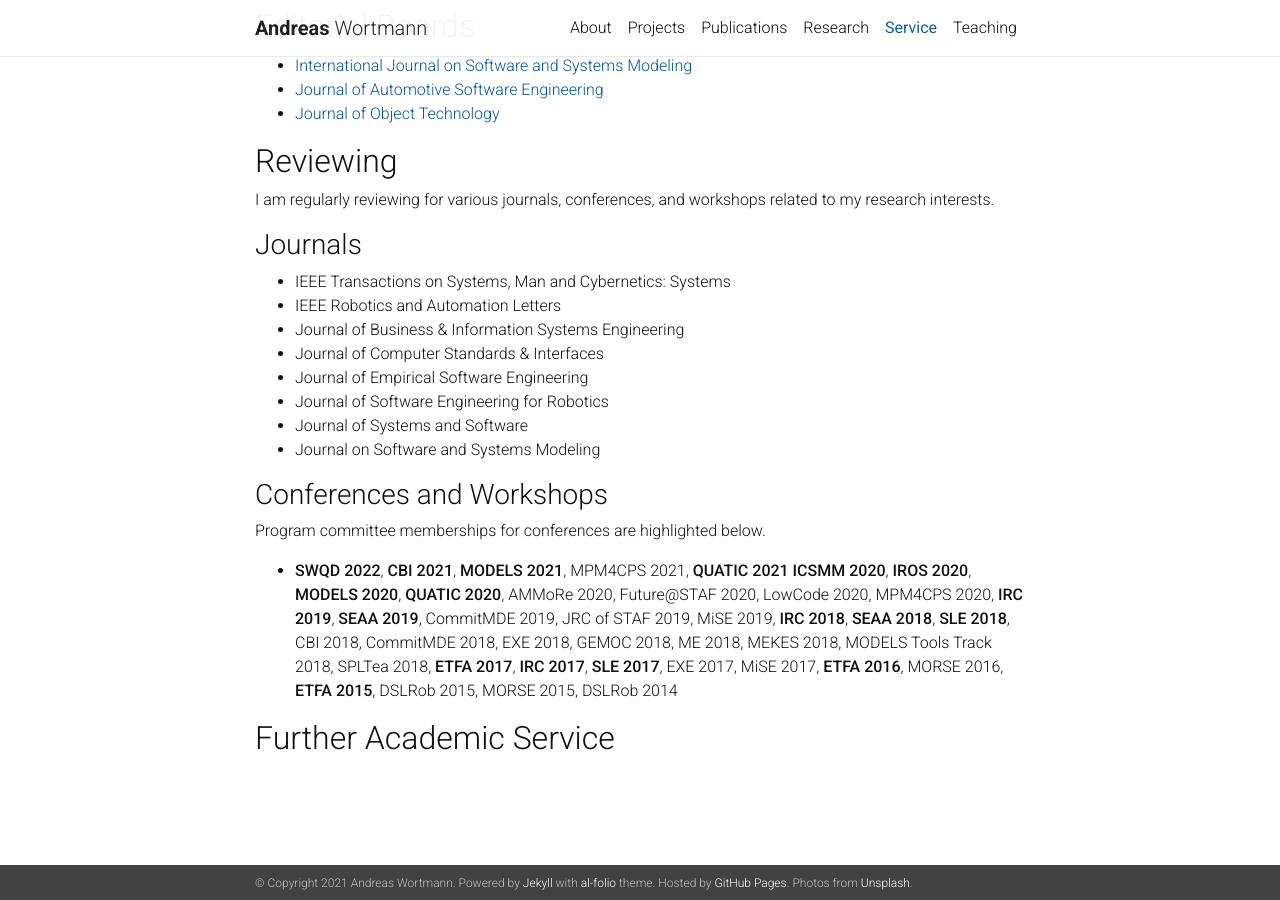
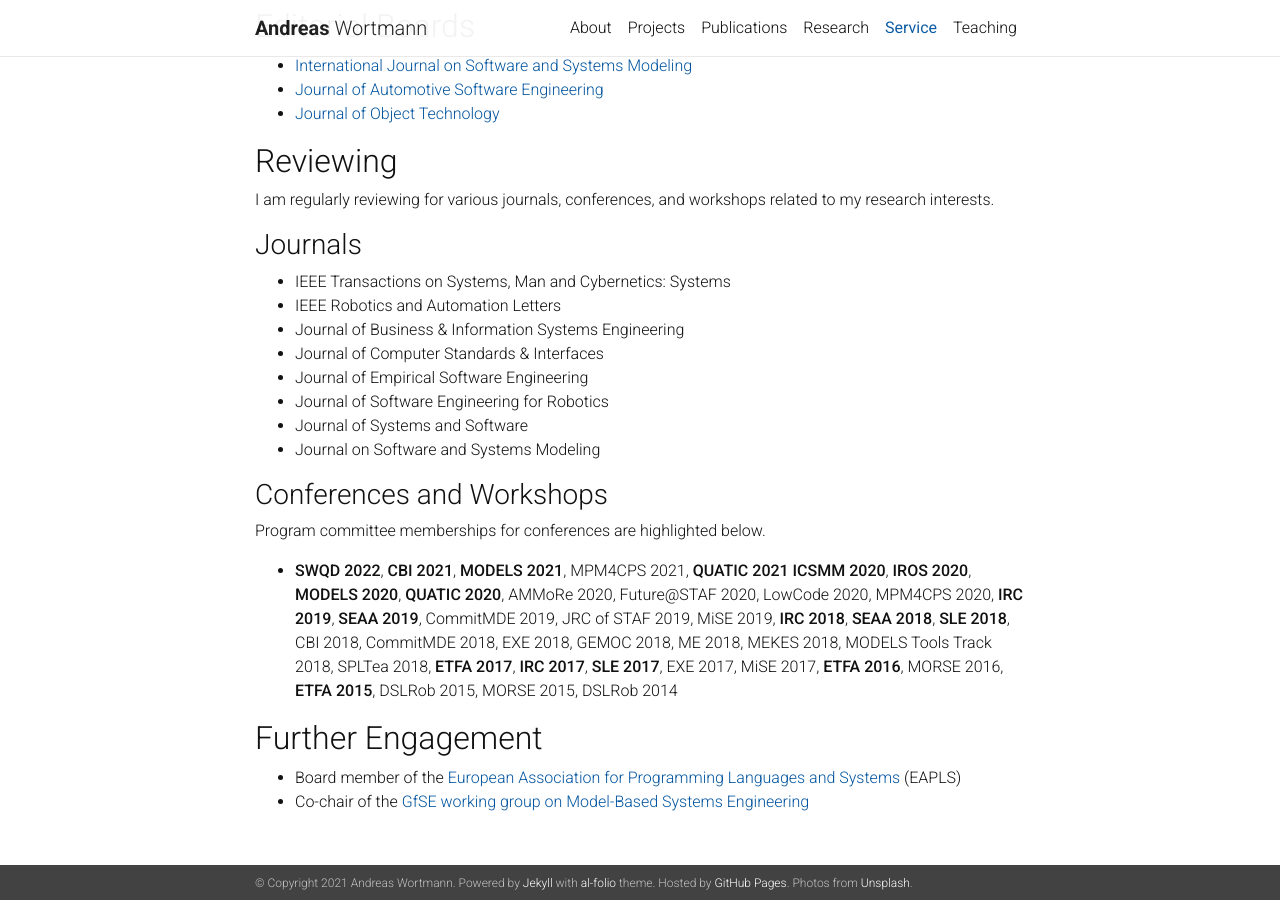
Before and after one commit to awortmann/awortmann.github.io, a Jekyll site: the page built from _pages/service.md, in a window 1280 px wide and 900 px high, scrolled down 551 px. Built offline with Jekyll 4.4.1, drawn with Linux system fonts in a browser that asks for light colours; nearby versions of some CDN libraries; a style sheet for code colours, icons or effects is not loaded.

Commit message:
Minor update

```diff
--- a/_pages/service.md
+++ b/_pages/service.md
@@ -49,4 +49,7 @@ Program committee memberships for conferences are highlighted below.
 - **SWQD 2022**, **CBI 2021**, **MODELS 2021**,  MPM4CPS 2021,  **QUATIC 2021**  **ICSMM 2020**,  **IROS 2020**,  **MODELS 2020**,  **QUATIC 2020**,  AMMoRe 2020, Future@STAF 2020,  LowCode 2020,  MPM4CPS 2020,  **IRC 2019**,  **SEAA 2019**, CommitMDE 2019, JRC of STAF 2019,  MiSE 2019,  **IRC 2018**,  **SEAA 2018**,  **SLE 2018**,  CBI 2018,  CommitMDE 2018, EXE 2018, GEMOC 2018,  ME 2018,  MEKES 2018,  MODELS Tools Track 2018,  SPLTea 2018,  **ETFA 2017**,  **IRC 2017**, **SLE 2017**,  EXE 2017, MiSE 2017,  **ETFA 2016**,  MORSE 2016,
 **ETFA 2015**,  DSLRob 2015,  MORSE 2015,  DSLRob 2014
 
-## Further Academic Service
+## Further Engagement
+
+- Board member of the [European Association for Programming Languages and Systems](https://eapls.org/) (EAPLS)
+- Co-chair of the [GfSE working group on Model-Based Systems Engineering](https://www.gfse.de/mbse-home)
```
